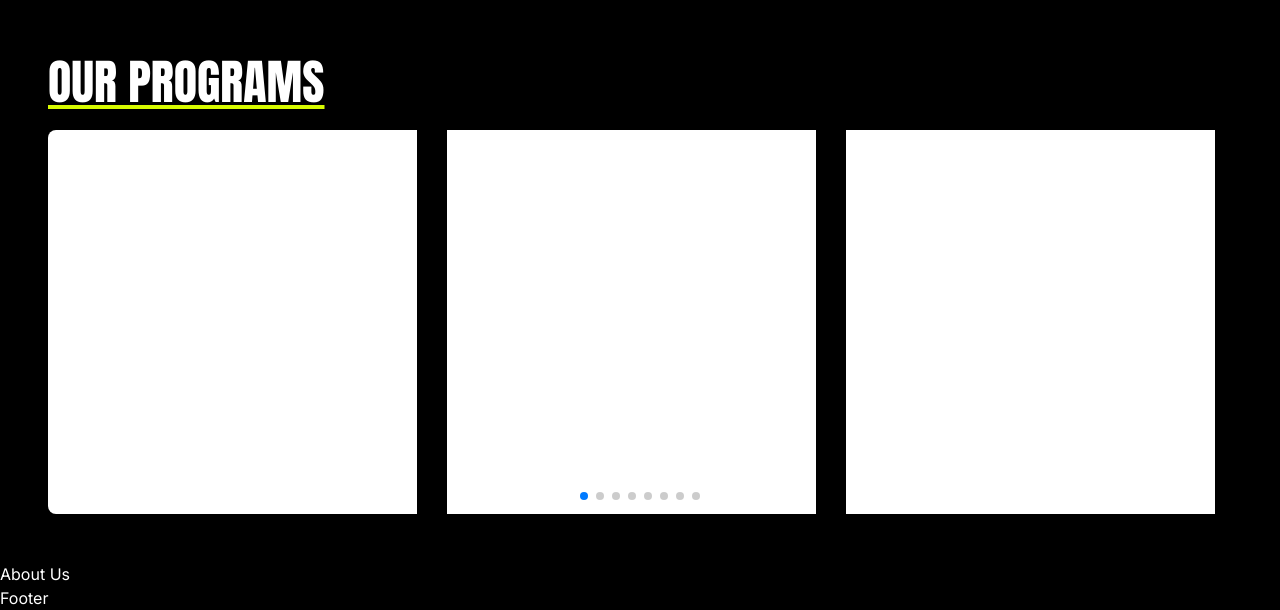
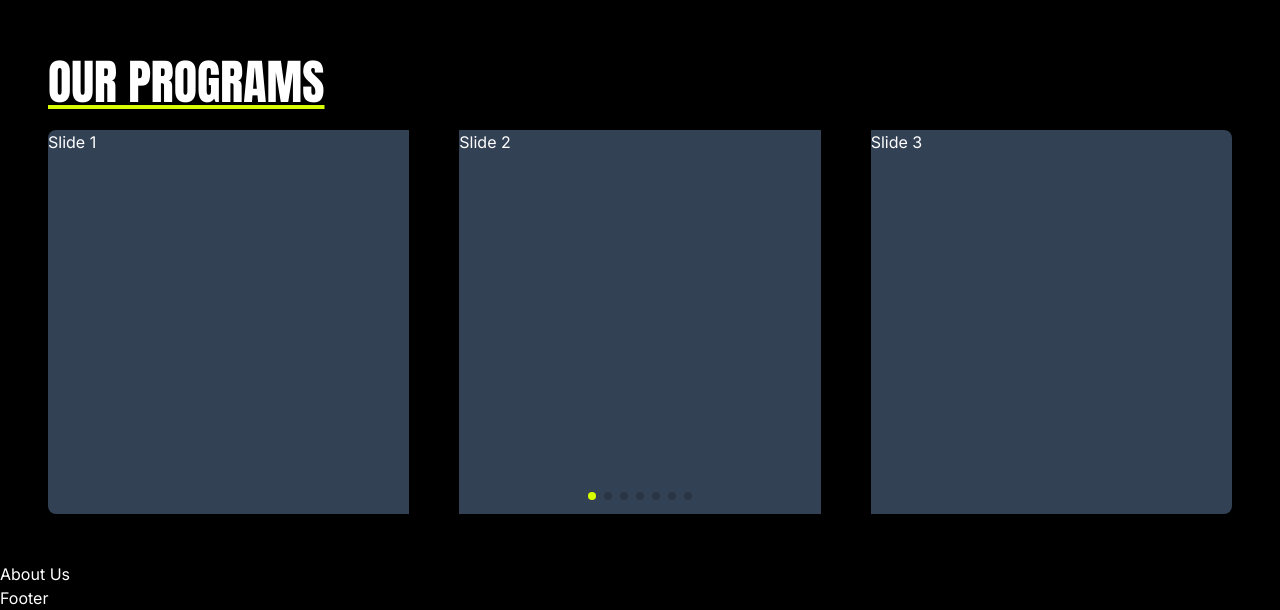
Before and after one commit to gonzaleza61/r3vfitness, a Next.js app: page / in a window 1280 px wide. Shown: the part 928-1538 px from the top of the page. Built offline with nearby package versions, Linux system fonts and the light colour scheme.

Commit message:
added color swiper

```diff
--- a/src/app/components/Swiper.js
+++ b/src/app/components/Swiper.js
@@ -30,24 +30,30 @@ export default function ImageSwiper() {
             modules={[Pagination]}
             className="h-96 w-full rounded-lg"
             breakpoints={{
-              // when window width is >= 640px
-              // when window width is >= 768px
+              640: {
+                slidesPerView: 1,
+                spaceBetween: 20,
+              },
               768: {
-                width: 768,
                 slidesPerView: 2,
+                spaceBetween: 40,
+              },
+              1024: {
+                slidesPerView: 3,
+                spaceBetween: 50,
               },
             }}
           >
             <div className="flex">
-              <SwiperSlide className="bg-white">Slide 1</SwiperSlide>
-              <SwiperSlide className="bg-white">Slide 2</SwiperSlide>
-              <SwiperSlide className="bg-white">Slide 3</SwiperSlide>
-              <SwiperSlide className="bg-white">Slide 4</SwiperSlide>
-              <SwiperSlide className="bg-white">Slide 5</SwiperSlide>
-              <SwiperSlide className="bg-white">Slide 6</SwiperSlide>
-              <SwiperSlide className="bg-white">Slide 7</SwiperSlide>
-              <SwiperSlide className="bg-white">Slide 8</SwiperSlide>
-              <SwiperSlide className="bg-white">Slide 9</SwiperSlide>
+              <SwiperSlide className="bg-slate-700">Slide 1</SwiperSlide>
+              <SwiperSlide className="bg-slate-700">Slide 2</SwiperSlide>
+              <SwiperSlide className="bg-slate-700">Slide 3</SwiperSlide>
+              <SwiperSlide className="bg-slate-700">Slide 4</SwiperSlide>
+              <SwiperSlide className="bg-slate-700">Slide 5</SwiperSlide>
+              <SwiperSlide className="bg-slate-700">Slide 6</SwiperSlide>
+              <SwiperSlide className="bg-slate-700">Slide 7</SwiperSlide>
+              <SwiperSlide className="bg-slate-700">Slide 8</SwiperSlide>
+              <SwiperSlide className="bg-slate-700">Slide 9</SwiperSlide>
             </div>
           </Swiper>
         </div>
--- a/src/app/globals.css
+++ b/src/app/globals.css
@@ -6,6 +6,7 @@
   --foreground-rgb: 255, 255, 255;
   --background-start-rgb: 0, 0, 0;
   --background-end-rgb: 0, 0, 0;
+  --swiper-pagination-color: #d7fb00;
 }
 
 @media (prefers-color-scheme: dark) {
@@ -13,6 +14,7 @@
     --foreground-rgb: 255, 255, 255;
     --background-start-rgb: 0, 0, 0;
     --background-end-rgb: 0, 0, 0;
+    --swiper-pagination-color: #d7fb00;
   }
 }
 
```
